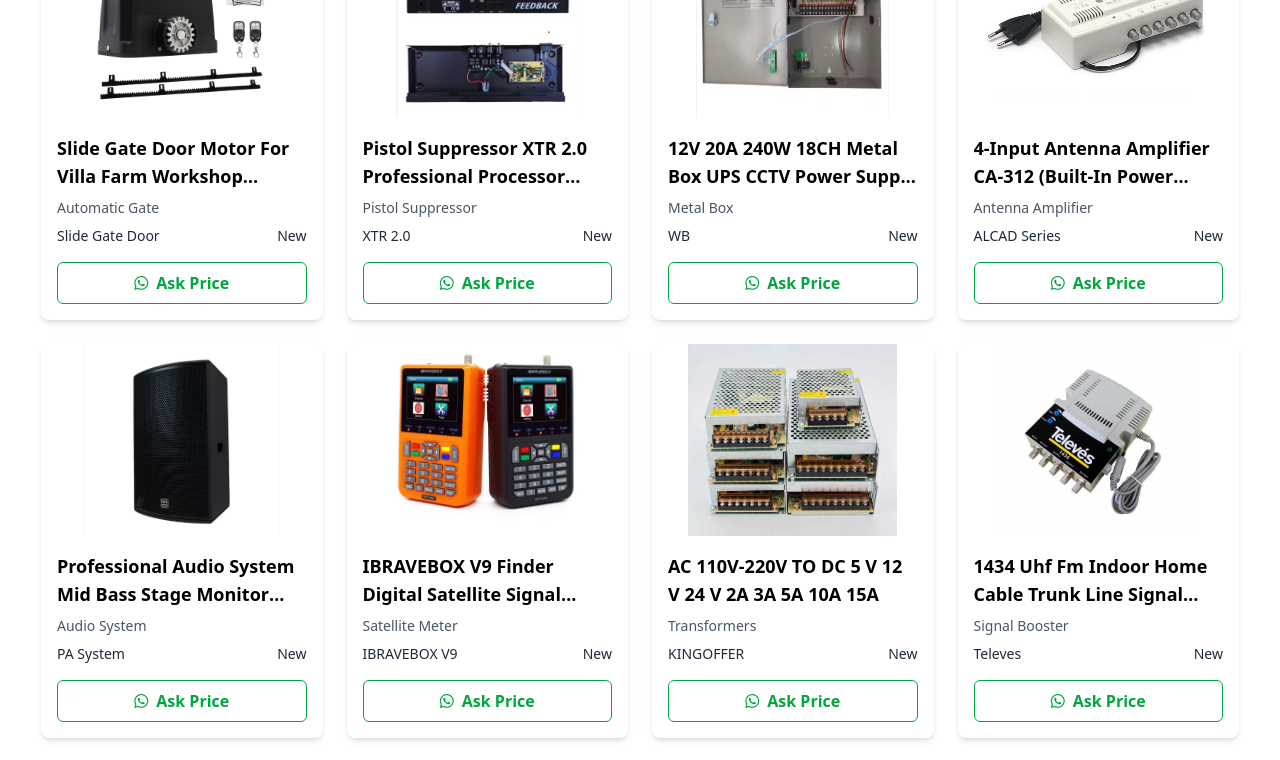
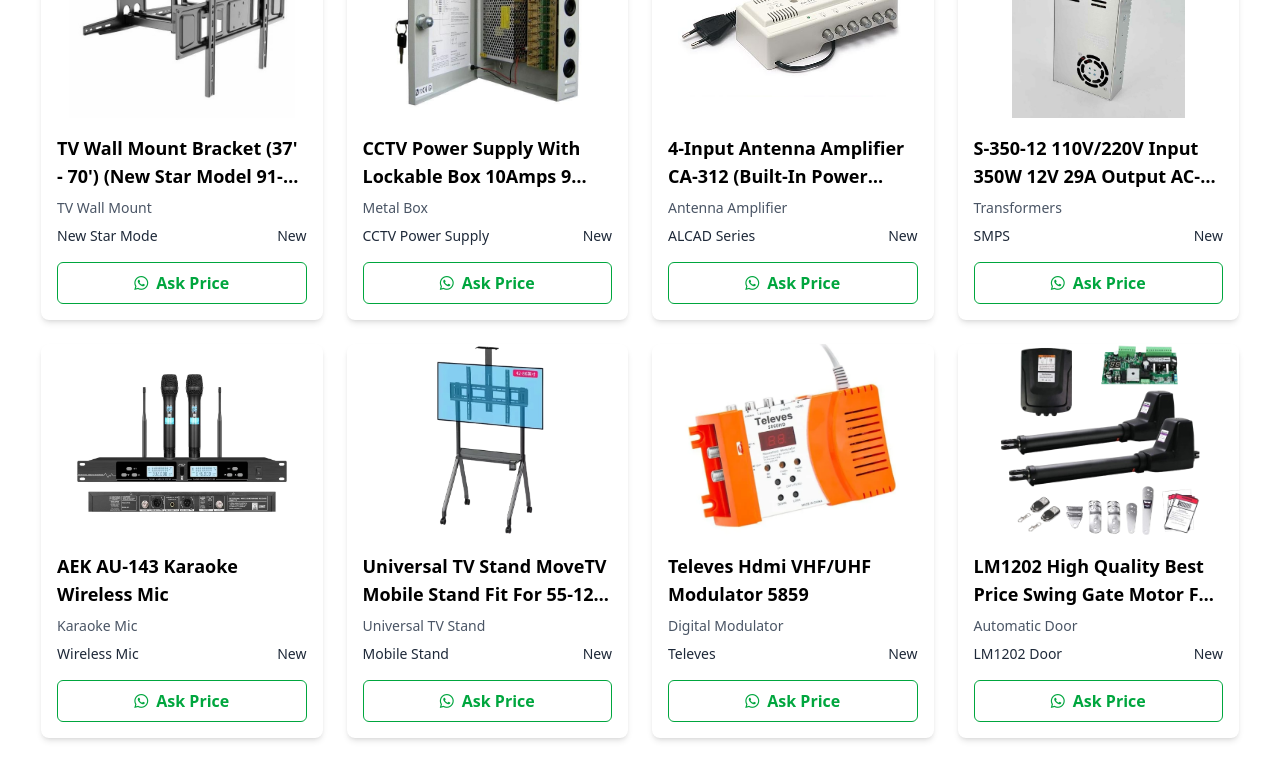
Before and after one commit to Binary-Bros-KE/Alfa-Sounds-Electronics, a React (Vite) app: page /products in a window 1280 px wide. Shown: the part 480-1240 px from the top of the page. Built offline with nearby package versions, Linux system fonts and the light colour scheme.

Commit message:
Universal Tv Stand

```diff
--- a/src/data/products.js
+++ b/src/data/products.js
@@ -1558,6 +1558,31 @@
         stock: 25,
         condition: "New",
     },
+    {
+        productID: 6,
+        title: "Universal TV Stand moveTV Mobile Stand Fit for 55-120 Inch Tvs with Shelf Teaching Conference Integrated Stand TV Floor Cart",
+        subtitle: "Universal TV Stand",
+        category: "tv-screens-and-brackets",
+        categoryUSer: "Tv Screens & Brackets",
+        brand: "Mobile Stand",
+        name: "universal-tv-stand-move-tv-mobile-stand-fit",
+        mainproductImage: '/products/tv-screens-brackets/Universal-TV-Stand/Universal-TV-Stand.png',
+        secondaryImages: [
+            '/products/tv-screens-brackets/Universal-TV-Stand/Universal-TV-Stand.png',
+            '/products/tv-screens-brackets/Universal-TV-Stand/Universal-TV-Stand-2.png',
+        ],
+        specs: [
+            "This motorized TV mount fits practically all 55 – 120 inch LCD, LED, OLED, Ultra HD, plasma, curved and flat screens up to 396 lbs. Please make sure your TV's VESA mounting holes fall between max 1100(w)x600(h)mm",
+            "Adjust the TV height from 1200-1600mm to choose a comfortable viewing position. Movable TV stand wheels allow you to easily move the TV from room to room and the rolling TV cart's wheels are easily locked to ensure safety. Of course, portable TV stand's wheels made of high-quality PU materials will not make loud noises like other wheels",
+            "Comes with shelf for electronic devices: video tray perfect choice for interactive video conferencing and home daily use case",
+            "The mobile TV cart has two pillars that distribute the weight of the TV evenly, moving it from room to room, indoors to outdoors, you want it, you get it.",
+            "Whether you live in a studio apartment with limited space, want the convenience of watching TV, or just want to watch your favorite TV shows while exercising, the body is guaranteed to be stable and avoid shaking or wobbling.",
+        ],
+        tags: ["Bracket", "Mount", "Wall Mount", "Tv Wall Mount", "LED TV Mount"],
+        carousels: ["Conference", "Conference System"],
+        stock: 25,
+        condition: "New",
+    },
 
 
 
```
Also changed, not shown: public/products/tv-screens-brackets/Universal-TV-Stand/Universal-TV-Stand-2.png (added), public/products/tv-screens-brackets/Universal-TV-Stand/Universal-TV-Stand.png (added). Lines whose indentation alone changed are shown as unchanged.
